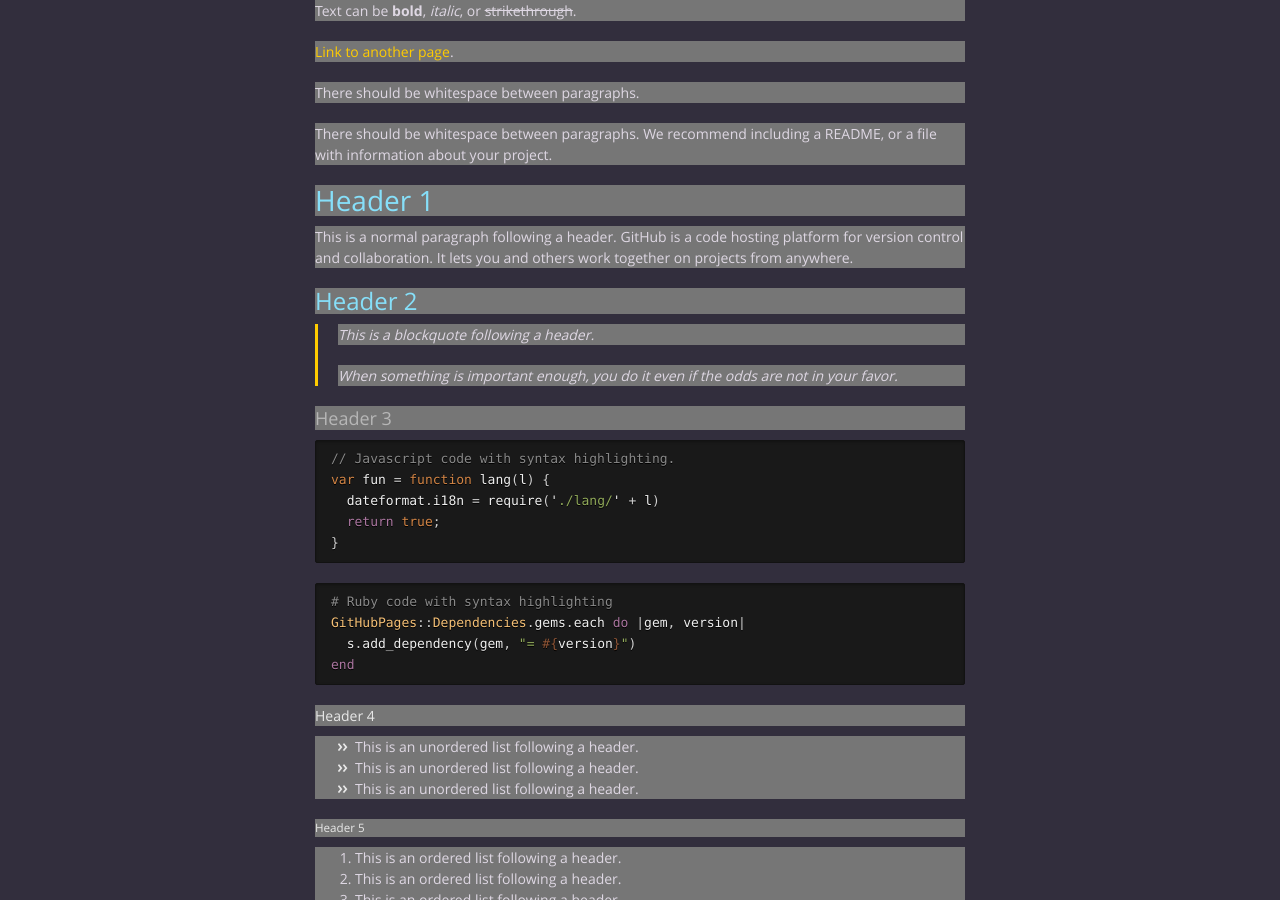
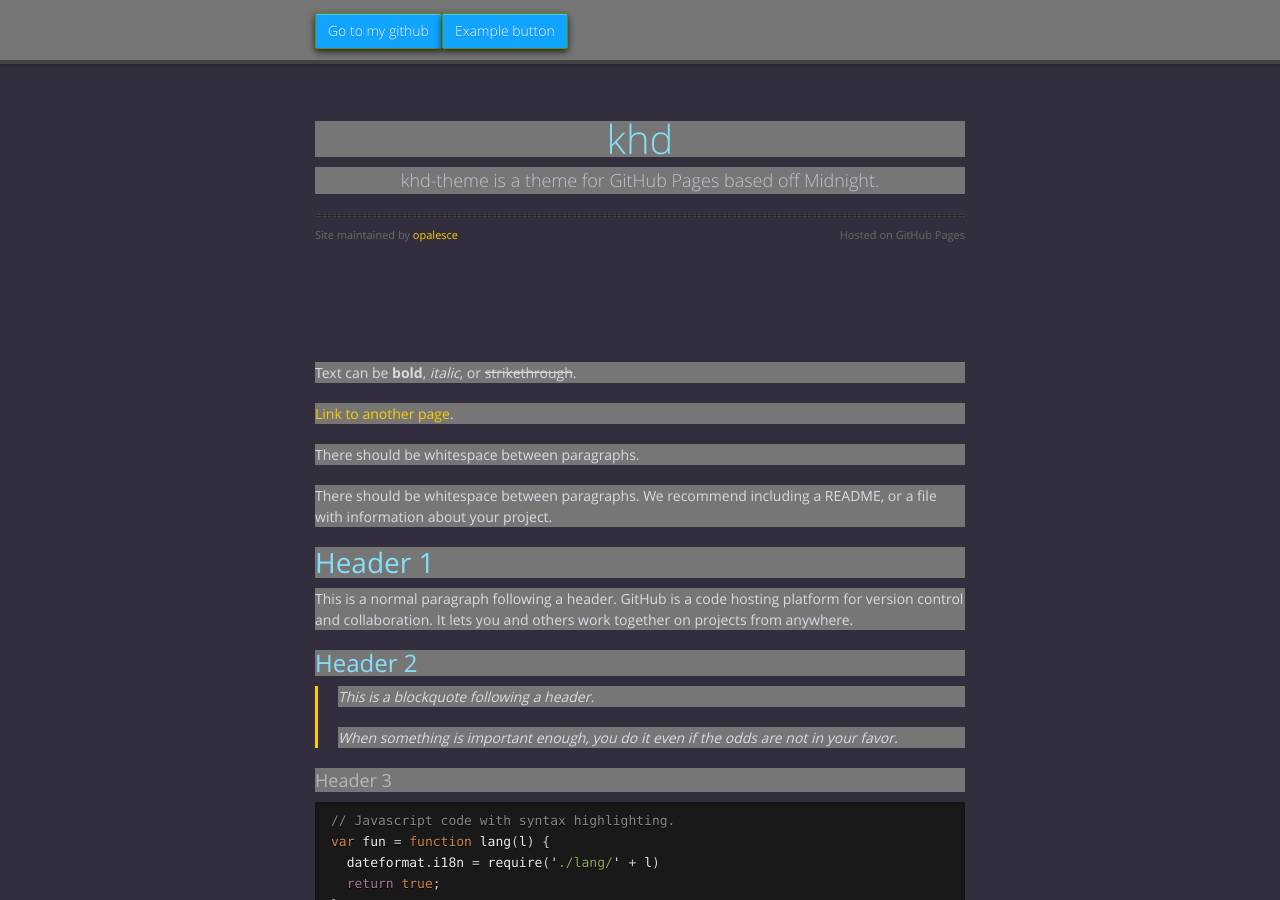
Before and after one commit to opalesce/khd-theme, a Jekyll site: the page built from index.md, in a window 1280 px wide and 900 px high. Built offline with Jekyll 4.4.1, drawn with Linux system fonts in a browser that asks for light colours.

Commit message:
fixing dup

```diff
--- a/_layouts/default.html
+++ b/_layouts/default.html
@@ -20,28 +20,21 @@
   <body>
 
 
-      <!--<div id="header">
+      <div id="header"> <!-- this is the bar that floats around top -->
         <nav>
           <li class="fork"><a href="{{ site.github.repository_url }}">Go to my github</a></li>
-          <li class="fork"><a href="{{ example.com }}">Example button</a></li>
+          <li class="fork"><a href="example.com">Example button</a></li>
+
           {% if site.show_downloads %}
             <li class="downloads"><a href="{{ site.github.zip_url }}">ZIP</a></li>
             <li class="downloads"><a href="{{ site.github.tar_url }}">TAR</a></li>
             <li class="title">DOWNLOADS</li>
           {% endif %}
+
         </nav>
-      </div> end header -->
+      </div> end header
 
-    <main class="page-content" aria-label="Content"> <!--from minima -->
-      <div class="wrapper"> <!--from minima -->
-        {{ content }} <!--from minima -->
-      </div> <!--from minima -->
-    </main> <!--from minima -->
-
-
-
-<!--    <div class="wrapper">
-
+    <div class="wrapper"> <!-- this title of my page -->
       <section>
         <div id="title">
           <h1>{{ site.title | default: site.github.repository_name }}</h1>
@@ -50,12 +43,16 @@
           <span class="credits left">Site maintained by <a href="{{ site.github.owner_url }}">{{ site.github.owner_name }}</a></span>
           <span class="credits right">Hosted on GitHub Pages</span>
         </div>
-
-        {{ content }}
-
       </section>
 
-    </div>  -->
+    </div>
+
+    <main class="page-content" aria-label="Content"> <!--from minima -->
+      <div class="wrapper"> <!--from minima -->
+        {{ content }} <!--from minima -->
+      </div> <!--from minima -->
+    </main> <!--from minima -->
+
 
     {% if site.google_analytics %}
       <script>
```
